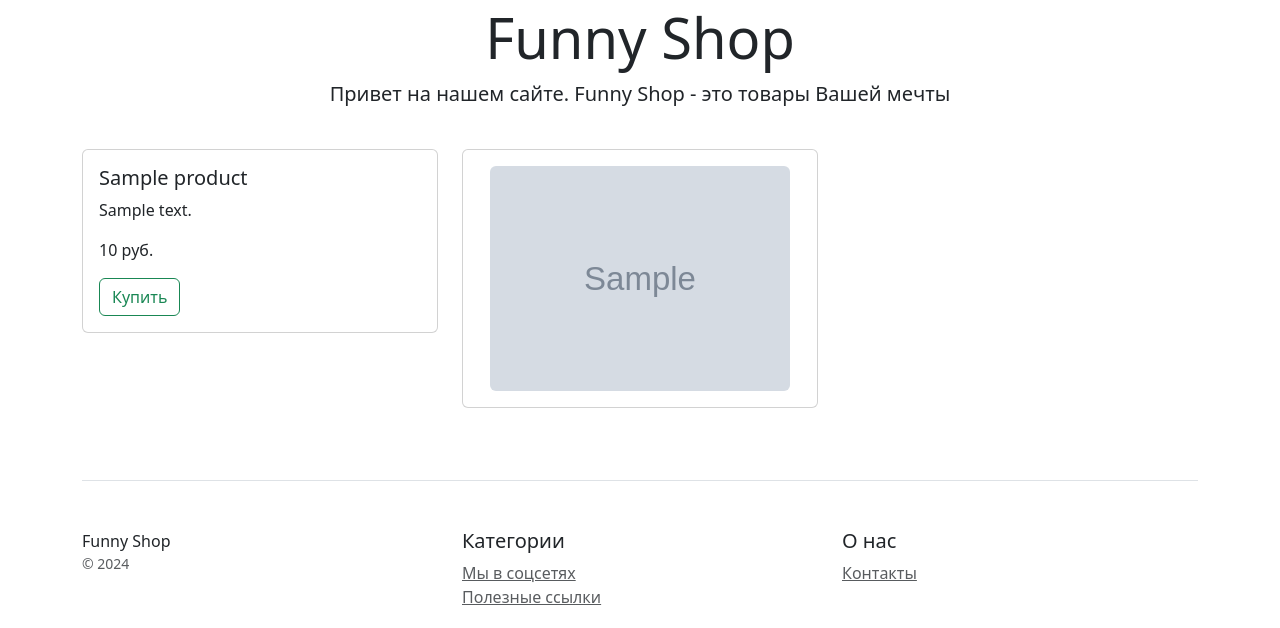
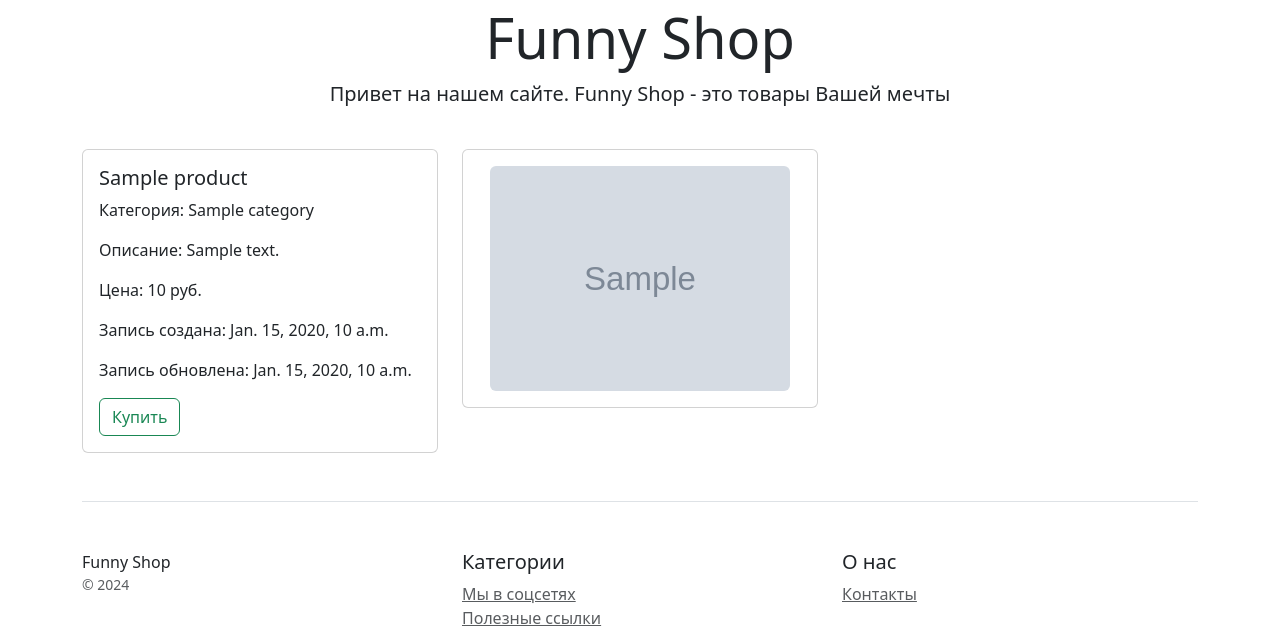
Before and after one commit to avglushkov/mailing, a Django app: template catalog/templates/product.html in a window 1280 px wide. Shown: the part 131-759 px from the top of the page. Before the commit the page ends 736 px from the top, so only its background shows below. Run offline with Django 5.2, Linux system fonts and the light colour scheme; the template is opened without the code that fills it: most values are stand-ins (such as "Sample title", 1, 10 or a date in 2020); grey boxes marked "Sample" are stand-in pictures; some libraries are stand-ins or nearby versions.

Commit message:
fixed: 1. remove files clients_requests.csv, catalog.product from commit 2. limit description text to 100 3. publish all params on Product card 4. add subtemplete for menu

```diff
--- a/catalog/templates/base.html
+++ b/catalog/templates/base.html
@@ -16,14 +16,7 @@
 </head>
 
 <body>
-<div class="d-flex flex-column flex-md-row align-items-center p-3 px-md-4 mb-3 bg-white border-bottom box-shadow">
-    <h5 class="my-0 mr-md-auto font-weight-normal">{{title}}</h5>
-    <nav class="ms-5">
-        <a class="btn btn-success" href="/">Каталог</a>
-        <a class="btn btn-success" href="/contacts/">Контакты</a>
-    </nav>
-</div>
-
+{% include 'includes/inc_main_menu.html' %}
 <div class="pricing-header px-3 py-3 pt-md-5 pb-md-4 mx-auto text-center">
     <h1 class="display-4">Funny Shop</h1>
     <p class="lead">Привет на нашем сайте. Funny Shop - это товары Вашей мечты</p>
--- a/catalog/templates/contacts.html
+++ b/catalog/templates/contacts.html
@@ -1,5 +1,4 @@
 {% extends 'base.html' %}
-
 {% block content %}
 
 <div class="col-lg-3 col-md-6 col-sm-12">
--- a/catalog/templates/home.html
+++ b/catalog/templates/home.html
@@ -12,9 +12,7 @@
             <h4 class="card-title">{{object}}</h4>
             <br>
 
-            <div class="text-truncate">
-                {{object.description}}
-            </div>
+            <p>{{object.description | truncatechars:100}}</p>
 
             <br>
             <div align="right">
--- /dev/null
+++ b/catalog/templates/includes/inc_main_menu.html
@@ -0,0 +1,8 @@
+
+<div class="d-flex flex-column flex-md-row align-items-center p-3 px-md-4 mb-3 bg-white border-bottom box-shadow">
+    <h5 class="my-0 mr-md-auto font-weight-normal">{{title}}</h5>
+    <nav class="ms-5">
+        <a class="btn btn-success" href="/">Каталог</a>
+        <a class="btn btn-success" href="/contacts/">Контакты</a>
+    </nav>
+</div>
--- a/catalog/templates/product.html
+++ b/catalog/templates/product.html
@@ -7,8 +7,12 @@
         <div class="card-body">
 
             <h5 class="card-title">{{ product.name }}</h5>
-            <p class="card-text">{{ product.description }}</p>
-            <p class="card-text">{{ product.price }} руб.</p>
+            <p class="card-text">Категория: {{ product.category }}</p>
+            <p class="card-text">Описание: {{ product.description }}</p>
+            <p class="card-text">Цена: {{ product.price }} руб.</p>
+            <p class="card-text">Запись создана: {{ product.created_at }}</p>
+            <p class="card-text">Запись обновлена: {{ product.updated_at }}</p>
+
 
             <a href="#" class="btn btn-outline-success">Купить</a>
         </div>
```
Also changed, not shown: clients_requests.csv (deleted), 1 other file.
